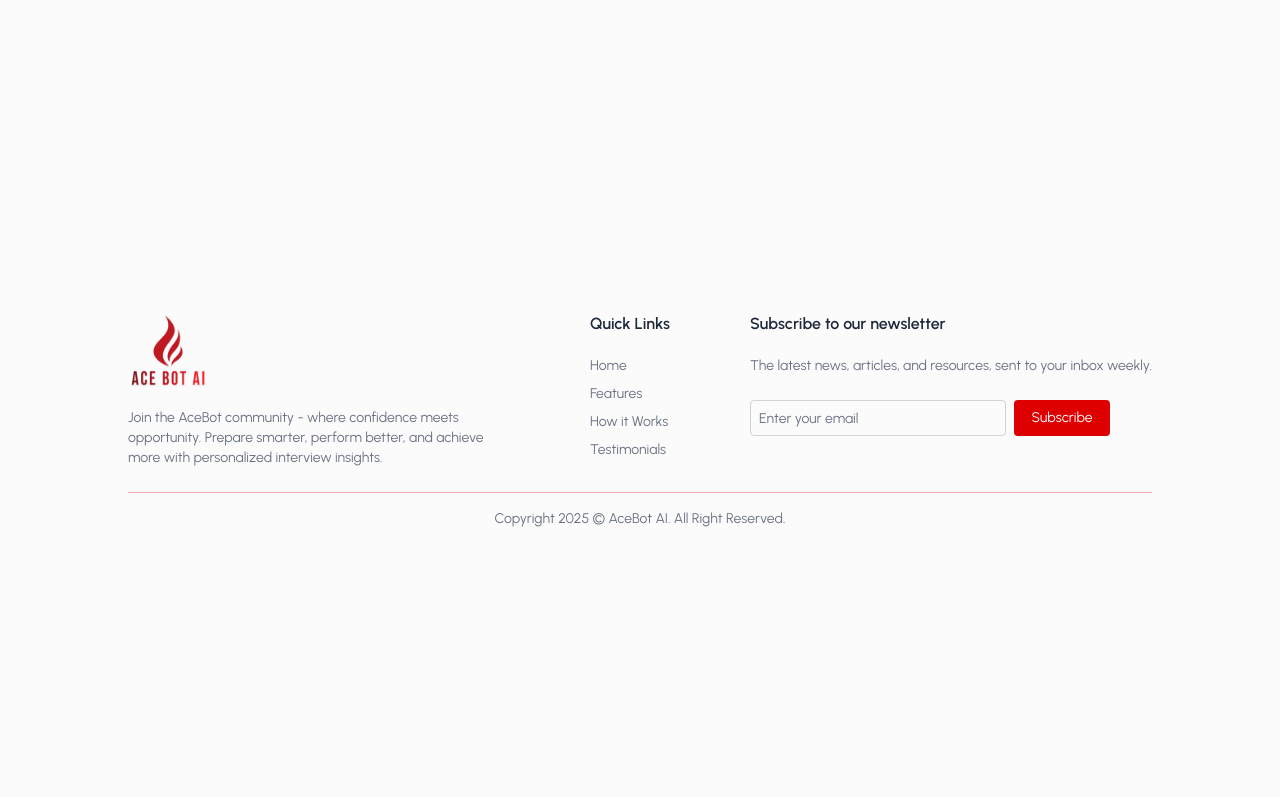
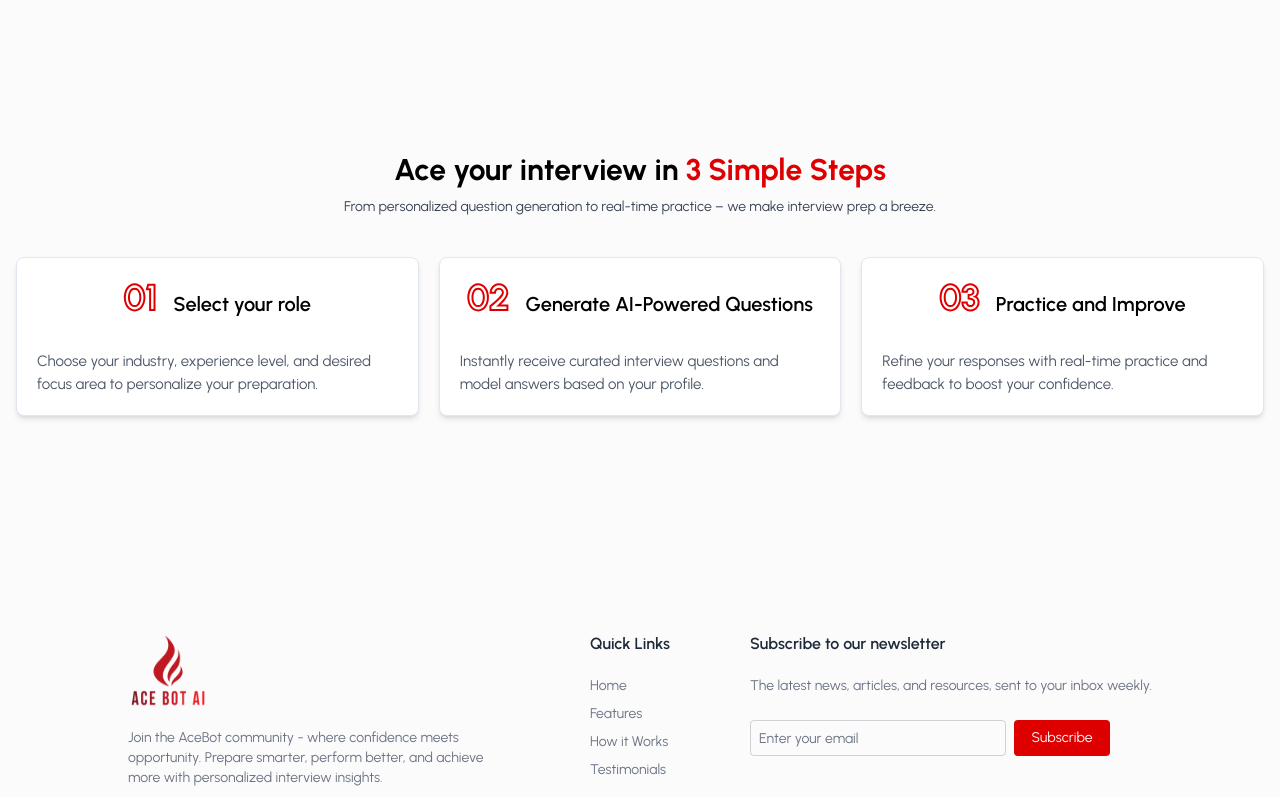
Before and after one commit to itz-Hiru/Ace-Bot-AI, a React (Vite) app in the folder frontend/: page / in a window 1280 px wide. Shown: the part 1320-2117 px from the top of the page. Before the commit the page ends 1869 px from the top, so only its background shows below. Built offline with nearby package versions, Linux system fonts and the light colour scheme.

Commit message:
Created How It Work Section

```diff
--- a/frontend/src/index.css
+++ b/frontend/src/index.css
@@ -12,7 +12,6 @@
     html {
         font-family: var(--font-display);
         scroll-behavior: smooth;
-        scrollbar-width: 1px;
     }
 
     body {
--- a/frontend/src/sections/Features.section.jsx
+++ b/frontend/src/sections/Features.section.jsx
@@ -1,4 +1,4 @@
-import { useEffect, useRef } from "react";
+import { useEffect } from "react";
 import { motion, useAnimation } from "framer-motion";
 import { FEATURES } from "../utils/data";
 import { useInView } from "react-intersection-observer";
@@ -40,7 +40,7 @@ const Features = () => {
   return (
     <section
       ref={ref}
-      className="w-full min-h-[100vh] items-center justify-center px-5 md:px-0 py-8"
+      className="w-full min-h-[80vh] items-center justify-center px-5 md:px-0 py-8"
       id="features"
     >
       <motion.div
--- a/frontend/src/sections/Work.section.jsx
+++ b/frontend/src/sections/Work.section.jsx
@@ -1,9 +1,93 @@
-import React from 'react'
+import { useEffect } from "react";
+import { motion, useAnimation } from "framer-motion";
+import { useInView } from "react-intersection-observer";
+import { HOW_IT_WORKS } from "../utils/data";
 
 const Work = () => {
+  const controls = useAnimation();
+  const [ref, inView] = useInView({
+    triggerOnce: false,
+    threshold: 0.2,
+  });
+
+  useEffect(() => {
+    if (inView) {
+      controls.start("visible");
+    } else {
+      controls.start("hidden");
+    }
+  }, [inView, controls]);
+
+  const containerVariants = {
+    hidden: { opacity: 0, y: 50 },
+    visible: {
+      opacity: 1,
+      y: 0,
+      transition: {
+        staggerChildren: 0.15,
+        duration: 0.6,
+        ease: "easeOut",
+        delayChildren: 0.2,
+      },
+    },
+  };
+
+  const itemVariants = {
+    hidden: { opacity: 0, y: 50 },
+    visible: { opacity: 1, y: 0 },
+  };
   return (
-    <section className="" id="work"></section>
-  )
-}
+    <section
+      ref={ref}
+      className="w-full min-h-[60vh] items-center justify-center px-5 md:px-0 py-8"
+      id="work"
+    >
+      <motion.div
+        className="flex flex-col items-center justify-center mb-10"
+        initial="hidden"
+        animate={controls}
+        variants={containerVariants}
+      >
+        <h2 className="text-xl md:text-3xl font-bold mb-2 text-black">
+          Ace your interview in{" "}
+          <span className="text-primary">3 Simple Steps</span>
+        </h2>
+        <p className="text-[13px] md:text-[14px] text-gray-700 text-center">
+          From personalized question generation to real-time practice – we make
+          interview prep a breeze.
+        </p>
+      </motion.div>
+      <motion.div
+        className="grid grid-cols-1 md:grid-cols-3 items-center justify-center gap-5"
+        initial="hidden"
+        animate={controls}
+        variants={containerVariants}
+      >
+        {HOW_IT_WORKS.map((step, index) => (
+          <motion.div
+            key={index}
+            className="bg-white p-5 items-center text-black border border-slate-200 rounded-lg shadow-md hover:shadow-primary/10 transition-colors duration-300"
+            variants={itemVariants}
+          >
+            <div className="flex flex-row items-center justify-center gap-4 mb-5">
+              <h1
+                className="text-transparent bg-clip-text bg-transparent text-4xl font-bold mb-3"
+                style={{ WebkitTextStroke: "2px #DE0000" }}
+              >
+                {step.id}
+              </h1>
+              <h2 className="text-xl font-semibold">
+                {step.title}
+              </h2>
+            </div>
+            <p className="text-[13px] md:text-[15px] text-gray-600">
+              {step.description}
+            </p>
+          </motion.div>
+        ))}
+      </motion.div>
+    </section>
+  );
+};
 
-export default Work
+export default Work;
--- a/frontend/src/utils/data.js
+++ b/frontend/src/utils/data.js
@@ -58,9 +58,27 @@ export const FEATURES = [
       "Keep track of your preparation journey and identify areas for improvement with detailed analytics.",
   },
   {
-  id: "06",
-  title: "Expert guidance and tips",
-  description:
-    "Receive curated advice from industry professionals to enhance your responses and stand out in interviews.",
-},
+    id: "06",
+    title: "Expert guidance and tips",
+    description:
+      "Receive curated advice from industry professionals to enhance your responses and stand out in interviews.",
+  },
 ];
+
+export const HOW_IT_WORKS = [
+  {
+    id: "01",
+    title: "Select your role",
+    description: "Choose your industry, experience level, and desired focus area to personalize your preparation.",
+  },
+  {
+    id: "02",
+    title: "Generate AI-Powered Questions",
+    description: "Instantly receive curated interview questions and model answers based on your profile.",
+  },
+  {
+    id: "03",
+    title: "Practice and Improve",
+    description: "Refine your responses with real-time practice and feedback to boost your confidence."
+  }
+]
```
